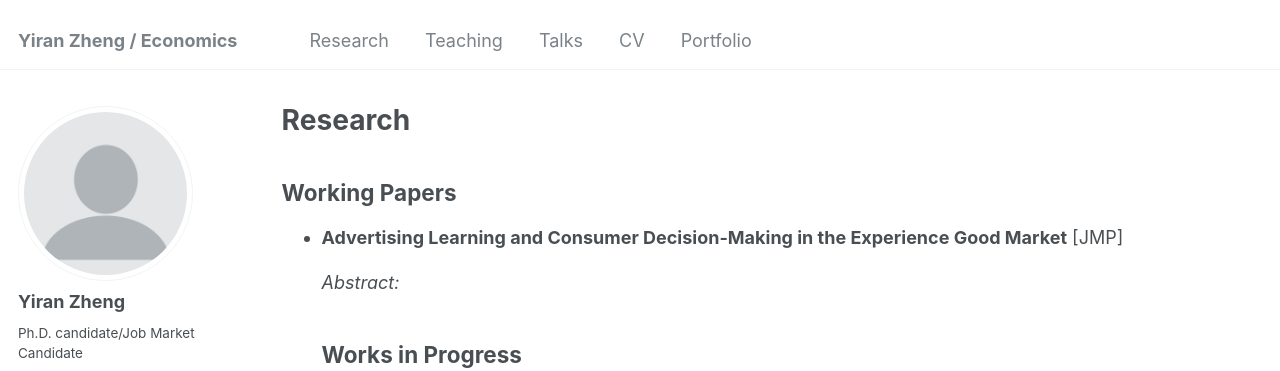
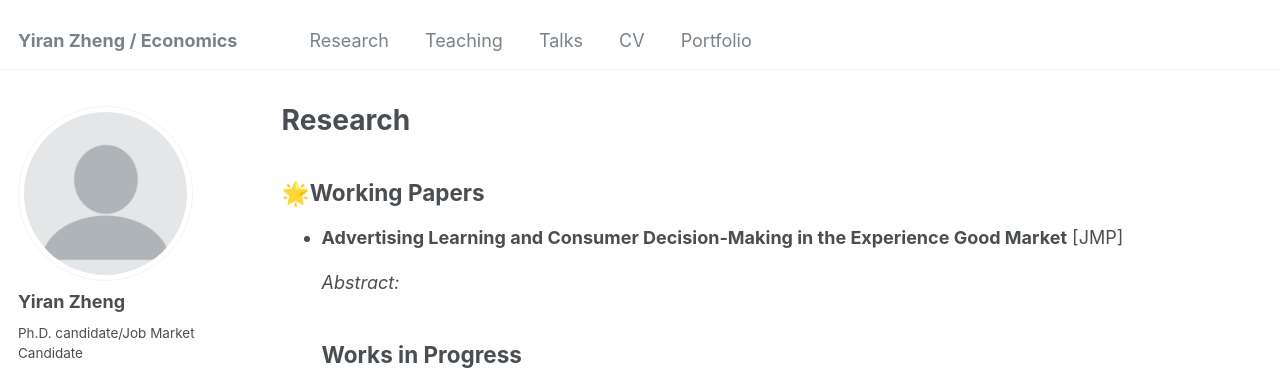
Before and after one commit to yiran-zheng/yiran-zheng.github.io, a Jekyll site: the page built from _pages/research.html, in a window 1280 px wide. Shown: the top 371 px of the page. Built offline with Jekyll 4.4.1, drawn with Linux system fonts in a browser that asks for light colours; part of the change alters nothing that is shown.

```diff
--- a/_pages/research.html
+++ b/_pages/research.html
@@ -8,7 +8,7 @@ author_profile: true
 {% include base_path %}
 
 <p align = "justify">
-  <h2>Working Papers</h2>
+  <h2>&#127775;Working Papers</h2>
   <ul>
     <li><strong>Advertising Learning and Consumer Decision-Making in the Experience Good Market</strong> [JMP]
       <p align="justify">
```
